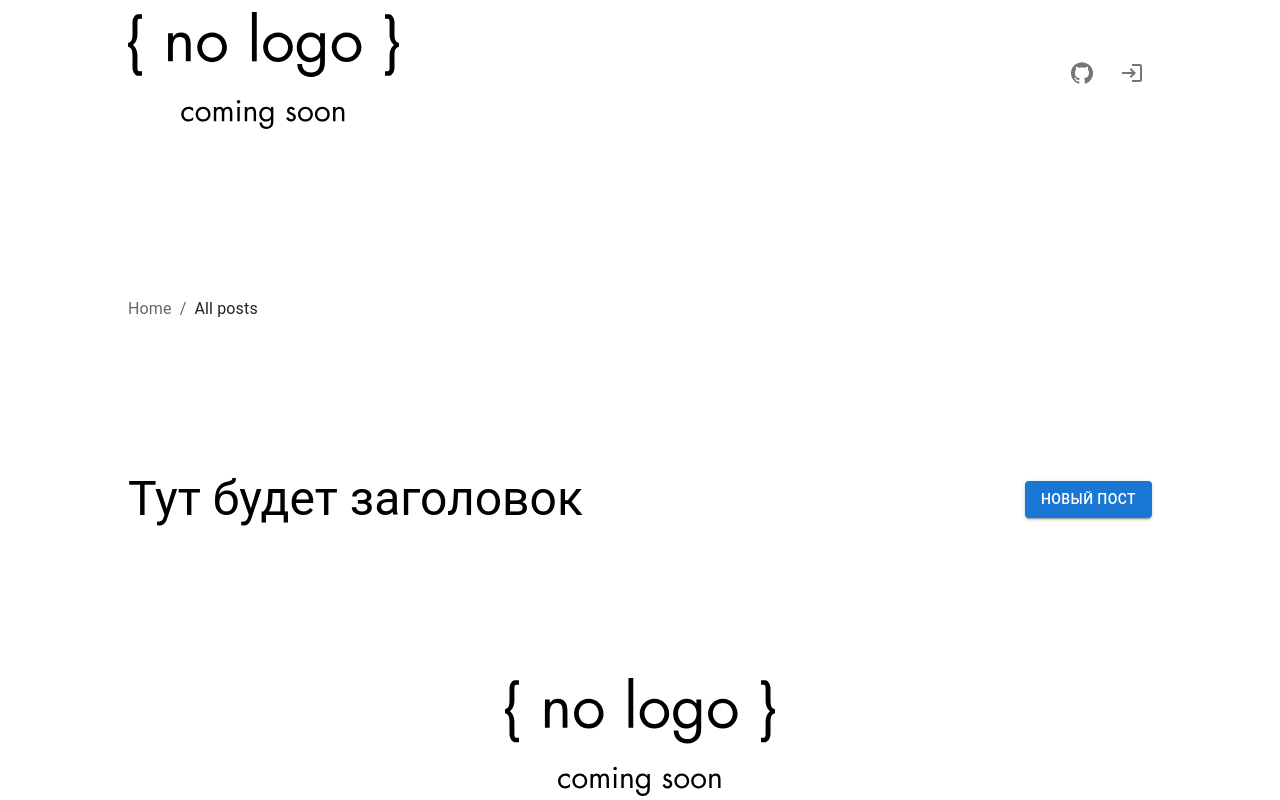
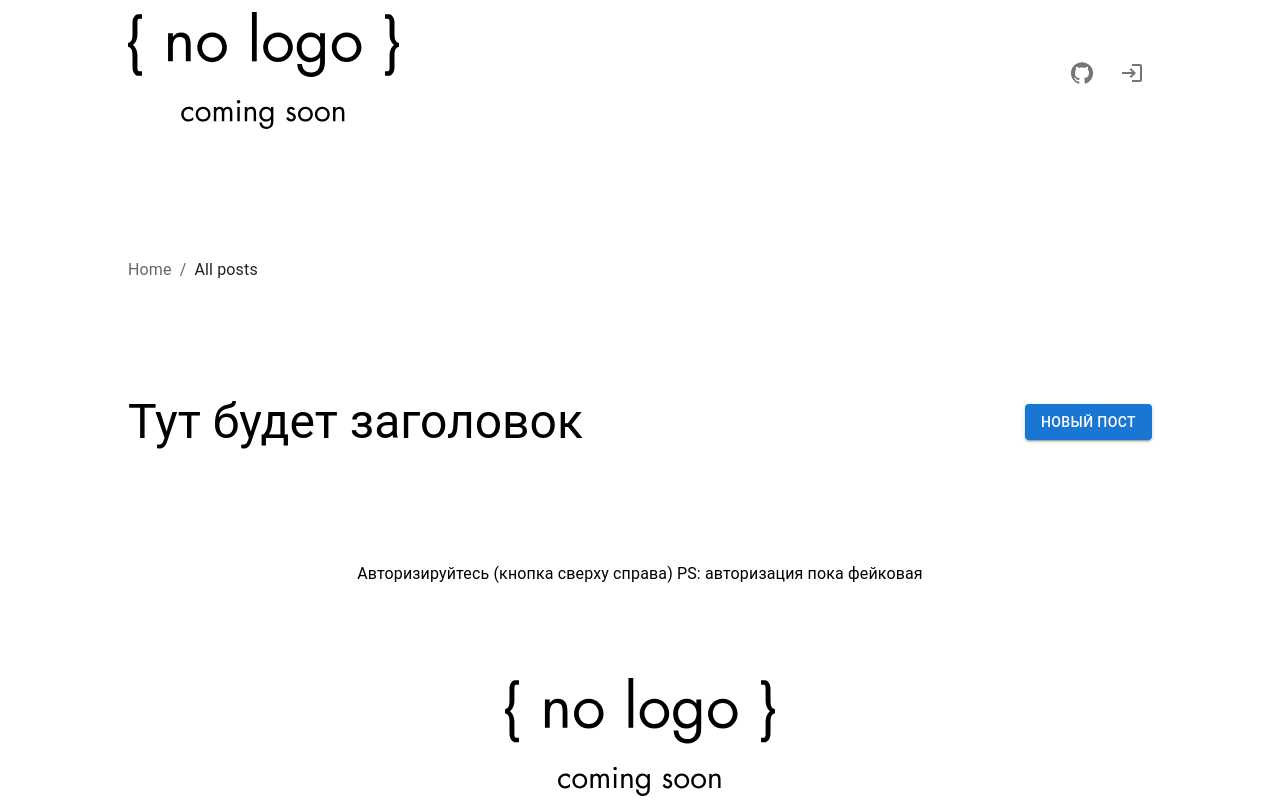
Before and after one commit to sopel1996/sberuniverse_dz_react_posts, a React app: page / in a window 1280 px wide. Built offline with nearby package versions, Linux system fonts and the light colour scheme.

Commit message:
добавлено указание на необходимость авторизации (авторизация фейковая)

```diff
--- a/src/components/CardList/index.js
+++ b/src/components/CardList/index.js
@@ -4,6 +4,7 @@ import styles from "./style.module.css";
 import { POSTSONPAGE } from "../../utils/config";
 import cn from 'classnames';
 import { Pagination } from "../Pagination";
+import { Typography } from "@mui/material";
 
 export const CardList = ({ list, setPostsState, pagesCnt, login, favorite, setFavorite }) => {
   const [page, setPage] = useState(1);
@@ -41,5 +42,9 @@ export const CardList = ({ list, setPostsState, pagesCnt, login, favorite, setFa
         <Pagination pagesCnt={pagesCnt} setPage={setPage}/>
         </div>
   );
-}else {return null}
+}else {return (
+  <Typography>Авторизируйтесь (кнопка сверху справа)
+    PS: авторизация пока фейковая
+  </Typography>
+)}
 };
```
